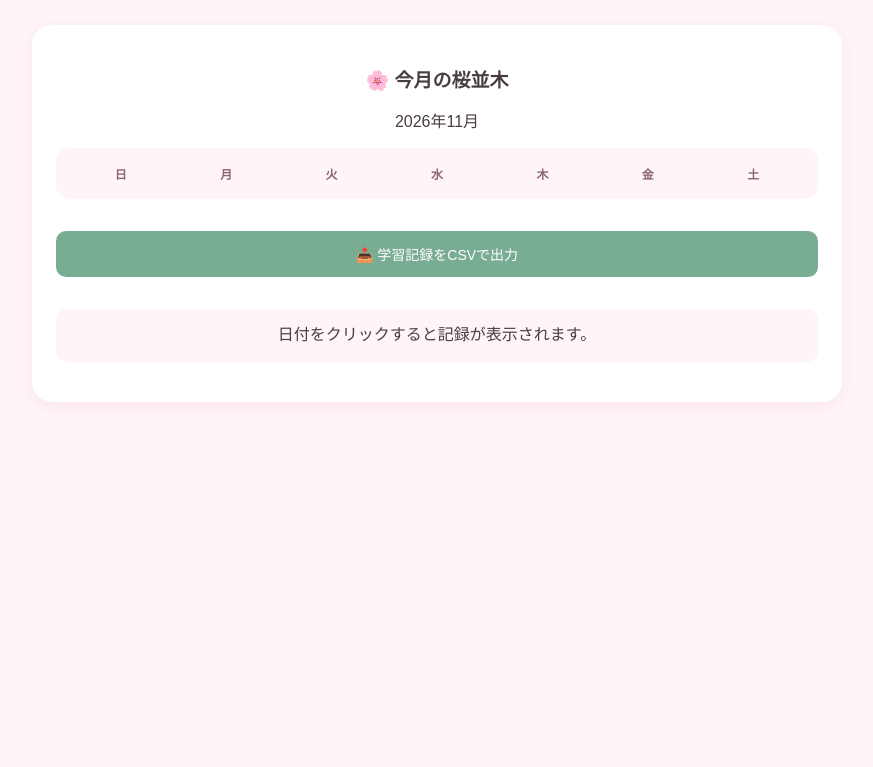
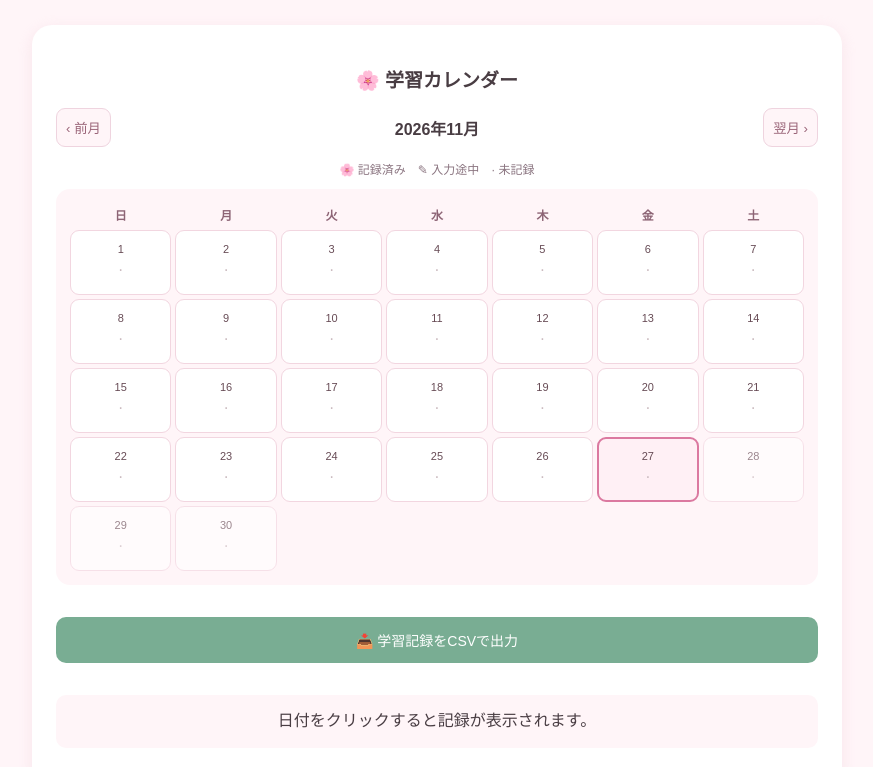
Before and after one commit to arii0710/sakura-road-test, a plain HTML site: page index.html in a window 1280 px wide. Both pictures are taken after a click on the button "📅 学習カレンダー". Shown: the part 169-936 px from the top of the page, without its empty margins (203-1076 px from the left). Before the commit the page ends 800 px from the top, so only its background shows below. Drawn offline with Linux system fonts and the light colour scheme.

Commit message:
学習カレンダー機能の改善
・学習記録の有無にかかわらず、すべての日付を表示
・未記録の日付への学習記録の追加機能
・入力途中のタスクの再開機能
・前月・翌月への切り替え機能
・未来の日付への記録を制限
・既存の学習記録の編集機能を維持

```diff
--- a/index.html
+++ b/index.html
@@ -97,8 +97,9 @@
       <!-- 記録確認画面 -->
       <div id="recordPage" style="display: none">
         <section class="card">
-          <h2>🌸 今月の桜並木</h2>
-          <p id="monthTitle"></p>
+          <h2>🌸 学習カレンダー</h2>
+          <div class="month-nav"><button type="button" id="prevMonth" aria-label="前月">‹ 前月</button><p id="monthTitle"></p><button type="button" id="nextMonth" aria-label="翌月">翌月 ›</button></div>
+          <p class="calendar-legend">🌸 記録済み　✎ 入力途中　· 未記録</p>
 
           <div id="sakuraRoad"></div>
 
--- a/script.js
+++ b/script.js
@@ -244,13 +244,16 @@ recordTab.addEventListener("click", () => {
 
 // ===== 桜並木の表示 =====
 
+let calendarMonth = new Date(new Date().getFullYear(), new Date().getMonth(), 1);
+
 function showSakuraRoad() {
   const road = document.getElementById("sakuraRoad");
   const monthTitle = document.getElementById("monthTitle");
   const records = JSON.parse(localStorage.getItem("sakuraRecords") || "{}");
-  const today = new Date();
-  const year = today.getFullYear();
-  const month = today.getMonth() + 1;
+  const year = calendarMonth.getFullYear();
+  const month = calendarMonth.getMonth() + 1;
+  const taskStore = getTaskStore();
+  const notes = JSON.parse(localStorage.getItem("sakuraEditDraftNotes") || "{}");
   const daysInMonth = new Date(year, month, 0).getDate();
   const firstWeekday = new Date(year, month - 1, 1).getDay();
 
@@ -277,6 +280,8 @@ function showSakuraRoad() {
   for (let day = 1; day <= daysInMonth; day++) {
     const date = `${year}-${String(month).padStart(2, "0")}-${String(day).padStart(2, "0")}`;
     const record = records[date];
+    const draftTasks = Array.isArray(taskStore[date]) ? taskStore[date] : [];
+    const hasDraft = draftTasks.some(t => t.done || !t.minimum) || Boolean(notes[date]);
     const rating = record ? normalizeRating(record.rating) : null;
     const flowerText =
       rating === "Excellent"
@@ -291,10 +296,10 @@ function showSakuraRoad() {
     button.type = "button";
     button.className = "calendar-day";
     if (date === getToday()) button.classList.add("calendar-today");
-    if (date > getToday()) button.classList.add("calendar-future");
+    if (date > getToday()) { button.classList.add("calendar-future"); button.disabled = true; }
     button.setAttribute(
       "aria-label",
-      `${month}月${day}日 ${rating || (draftTasks.length ? "入力途中" : "未記録")}`,
+      `${month}月${day}日 ${rating || (hasDraft ? "入力途中" : "未記録")}`,
     );
 
     const number = document.createElement("span");
@@ -302,7 +307,7 @@ function showSakuraRoad() {
     number.textContent = day;
     const flowers = document.createElement("span");
     flowers.className = "calendar-flowers";
-    flowers.textContent = flowerText || (draftTasks.length && draftTasks.some(t => t.done || !t.minimum) ? "✎" : "·");
+    flowers.textContent = flowerText || (hasDraft ? "✎" : "·");
     if (!flowerText) flowers.classList.add("calendar-empty");
     button.append(number, flowers);
 
@@ -310,11 +315,21 @@ function showSakuraRoad() {
       const detail = document.getElementById("dayDetail");
       detail.textContent = record
         ? `${date}｜達成度：${rating}｜目標：${record.goal}`
-        : `${date}｜${draftTasks.length ? "入力途中のタスクあり" : "記録なし"}`;
+        : `${date}｜${hasDraft ? "入力途中の記録あり" : "記録なし"}`;
       openEditForm(date);
     });
     road.appendChild(button);
   }
+}
+
+for (const [id, delta] of [["prevMonth", -1], ["nextMonth", 1]]) {
+  document.getElementById(id).addEventListener("click", () => {
+    calendarMonth = new Date(calendarMonth.getFullYear(), calendarMonth.getMonth() + delta, 1);
+    editForm.style.display = "none";
+    editingDate = null;
+    document.getElementById("dayDetail").textContent = "日付を選択してください。";
+    showSakuraRoad();
+  });
 }
 
 // ===== 過去の記録の追加・修正 =====
@@ -449,7 +464,7 @@ editGoal.addEventListener("input", () => {
 document.getElementById("saveEdit").addEventListener("click", () => {
   if (!editingDate) return;
 
-  const goal = editGoal.value.trim();
+  const goal = editGoal.value.trim() || getEditingTasks().map(t => t.text).join(" / ");
 
   if (!goal || !editingRating) {
     editStatus.textContent = "目標と達成度を入力してください。";
@@ -489,6 +504,7 @@ document.getElementById("saveEdit").addEventListener("click", () => {
 
   // 今日の記録を編集した場合はホーム画面も更新
   if (editingDate === getToday()) {
+    renderTodayTasks();
     showRecord();
   }
 });
--- a/style.css
+++ b/style.css
@@ -637,3 +637,9 @@ html, body {
 #editForm .add-task-row { margin:10px 0 6px; }
 #editForm #editAddTask { min-height:40px; }
 #editDraftStatus { font-size:12px; color:#8b7580; min-height:1em; }
+
+.month-nav {display:flex;align-items:center;justify-content:space-between;gap:8px;}
+.month-nav button {border:1px solid #efd4df;background:#fff5f8;color:#9a6478;border-radius:9px;padding:9px;cursor:pointer;}
+.month-nav p {font-weight:bold;margin:8px 0;}
+.calendar-legend {font-size:12px;color:#8b7580;}
+#recordPage .calendar-future:disabled {cursor:default;}
```
